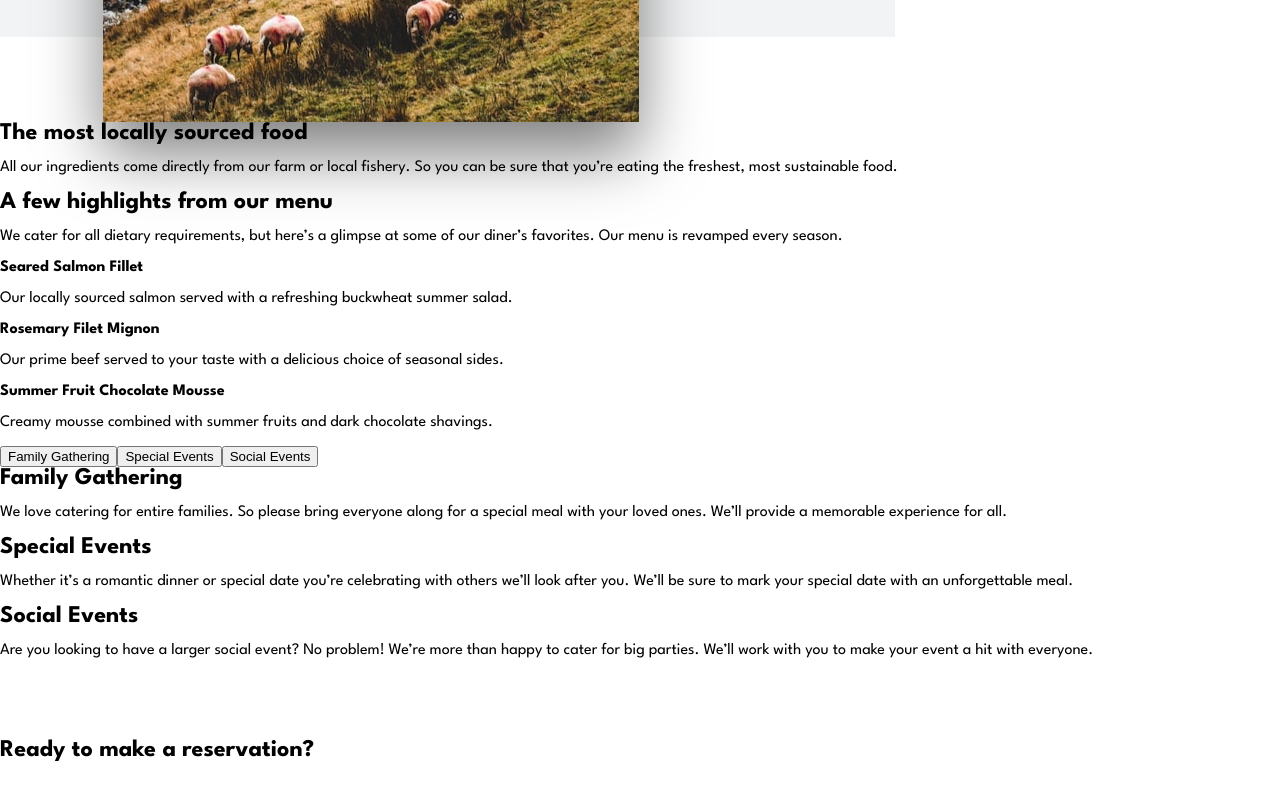
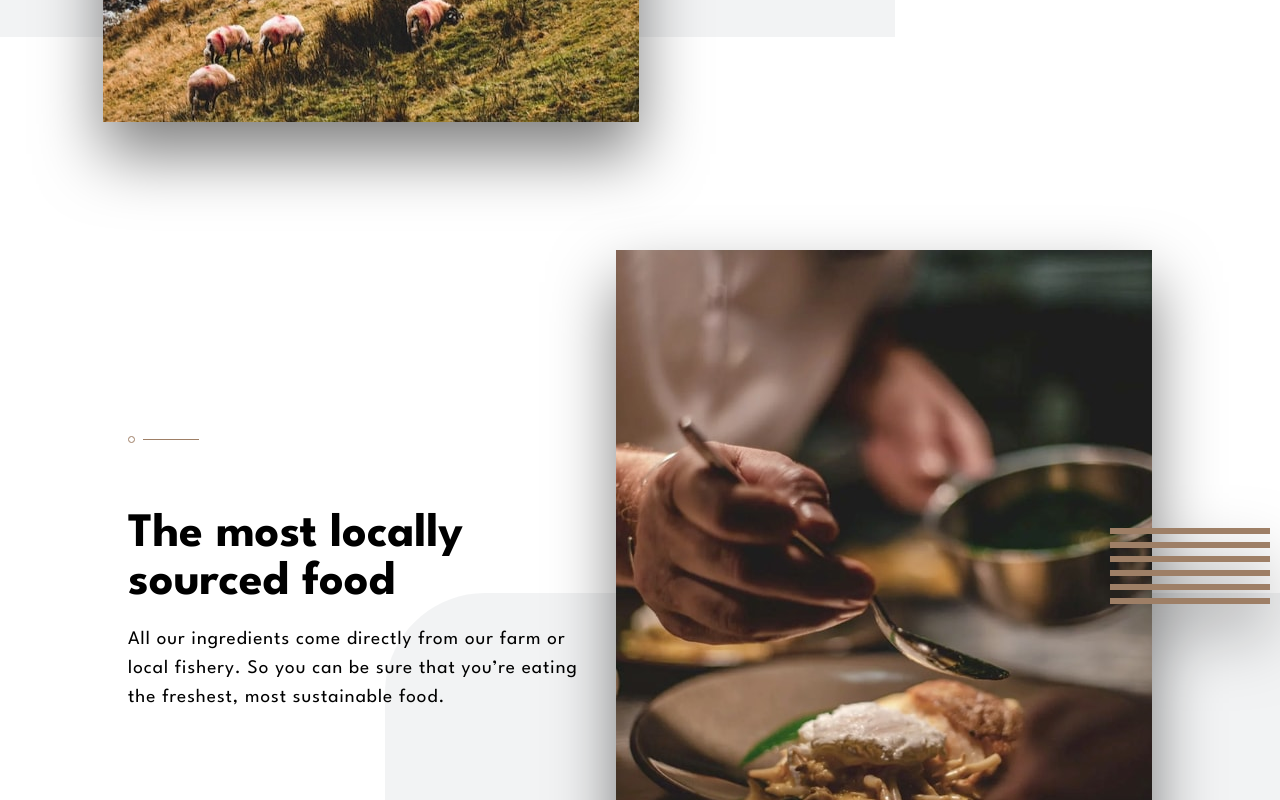
Before and after one commit to litewskidev/dine-restaurant, a React (Create React App) app: page / in a window 1280 px wide. Shown: the part 1360-2160 px from the top of the page. Built offline with nearby package versions, Linux system fonts and the light colour scheme.

Commit message:
add Locally component

```diff
--- a/src/components/Enjoyable/Enjoyable.js
+++ b/src/components/Enjoyable/Enjoyable.js
@@ -11,7 +11,7 @@ const Enjoyable = () => {
           <img className={styles.pattern} src={pattern} alt="" />
           <div>
             <h2 className="text__L">
-              Enjoyable place <br />
+              Enjoyable place<br />
               for all the family
             </h2>
             <p className="p__text">
--- a/src/components/Enjoyable/Enjoyable.module.scss
+++ b/src/components/Enjoyable/Enjoyable.module.scss
@@ -2,7 +2,7 @@
 
 .enjoy {
   max-width: 100%;
-  background: url("../../images/patterns/pattern-curve-top-right.svg") no-repeat;
+  background: url(../../images/patterns/pattern-curve-top-right.svg) no-repeat;
   background-position: bottom left;
   background-position-y: 75%;
 }
--- a/src/components/Locally/Locally.js
+++ b/src/components/Locally/Locally.js
@@ -1,10 +1,29 @@
 import styles from './Locally.module.scss';
+import pattern from '../../images/patterns/pattern-divide.svg';
+import pattern__lines from '../../images/patterns/pattern-lines.svg';
 
 const Locally = () => {
   return(
-    <div>
-      <h2>The most locally sourced food</h2>
-      <p>All our ingredients come directly from our farm or local fishery. So you can be sure that you’re eating the freshest, most sustainable food.</p>
+    <div className={styles.locally}>
+      <div className={styles.locally__content}>
+        <div className={styles.locally__description}>
+          <img className={styles.pattern} src={pattern} alt='' />
+
+          <div>
+            <h2 className='text__L'>
+              The most locally<br />
+              sourced food
+            </h2>
+            <p className='p__text'>
+              All our ingredients come directly from our farm or local fishery.
+              So you can be sure that you’re eating the freshest, most sustainable food.
+            </p>
+          </div>
+        </div>
+        <div className={styles.locally__img}>
+          <img className={styles.pattern__lines} src={pattern__lines} alt='' />
+        </div>
+      </div>
     </div>
   );
 };
--- a/src/components/Locally/Locally.module.scss
+++ b/src/components/Locally/Locally.module.scss
@@ -0,0 +1,40 @@
+@import '../../styles/settings.scss';
+
+.locally {
+  max-width: 100%;
+  background: url(../../images/patterns/pattern-curve-top-left.svg) no-repeat;
+  background-position: bottom right;
+  margin-top: 10%;
+}
+
+.locally__content {
+  display: flex;
+  justify-content: space-between;
+  align-items: center;
+  padding: 0 10%;
+
+  .locally__description {
+    max-width: 30rem;
+
+    h2 {
+      margin: 1rem 0;
+      margin-top: 4rem;
+    }
+  }
+}
+
+.locally__img {
+  background: url(../../images/homepage/locally-sourced-desktop.jpg);
+  filter: drop-shadow(0rem 2rem 2rem rgba(0, 0, 0, 0.5));
+
+  flex-basis: 33.5rem;
+  height: 44.5rem;
+  margin-bottom: -3.1rem;
+  position: relative;
+}
+
+.pattern__lines {
+  position: absolute;
+  right: -22%;
+  top: 39%;
+}
```
